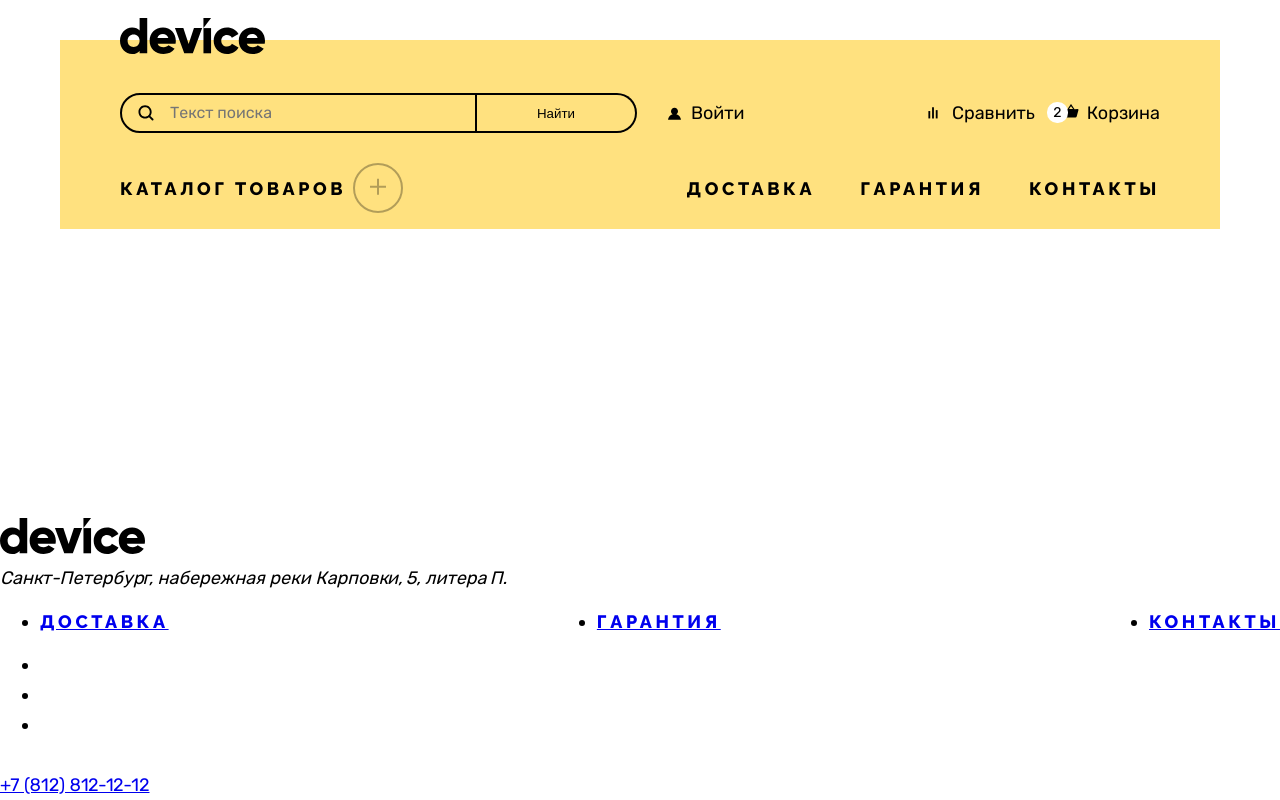
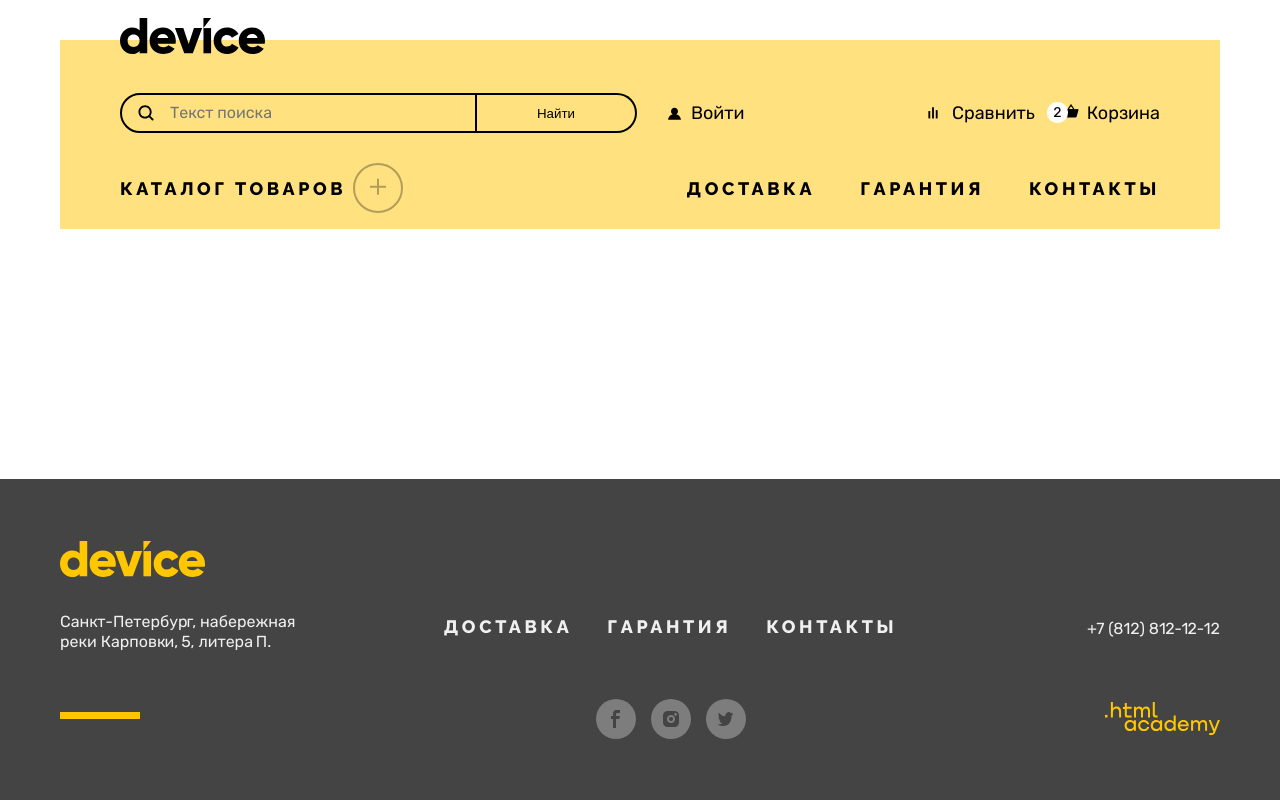
Before and after one commit to vikkont79/device_bem, a website: page source/index.html in a window 1280 px wide. Drawn offline with Linux system fonts and the light colour scheme.

Commit message:
Вёрстка блоков footer

```diff
--- a/source/index.html
+++ b/source/index.html
@@ -158,7 +158,7 @@
           реки Карповки, 5, литера П.</address>
       </div>
       <div class="page-footer__section page-footer__nav">
-        <ul class="page-footer__list site-list">
+        <ul class="page-footer__list site-list footer-list">
           <li class="site-list__item">
             <a class="page-footer__link" href="#">Доставка</a>
           </li>
--- /dev/null
+++ b/source/less/blocks/footer-list.less
@@ -0,0 +1,3 @@
+.footer-list {
+  gap: 35px;
+}
--- /dev/null
+++ b/source/less/blocks/page-footer.less
@@ -0,0 +1,137 @@
+.page-footer {
+  background-color: @dark;
+}
+
+.page-footer a {
+  color: @light;
+  text-decoration: none;
+}
+
+.page-footer__wrapper {
+  inline-size: 1160px;
+  display: grid;
+  grid-template-columns: 236px 1fr 175px;
+  margin-inline: auto;
+}
+
+.page-footer__logo {
+  display: block;
+  margin-block: 62px 35px;
+}
+
+.page-footer__logo .logo__icon {
+  fill: @yellowcover;
+}
+
+.page-footer__address {
+  position: relative;
+  margin: 0;
+  margin-block-end: 148px;
+  text-align: left;
+  color: @light;
+  font-style: normal;
+  font-size: 16px;
+  line-height: 20px;
+}
+
+.page-footer__address::after {
+  position: absolute;
+  content: "";
+  inline-size: 80px;
+  block-size: 7px;
+  left: 0;
+  top: 100px;
+  background-color: #FFC500;
+}
+
+.page-footer__nav {
+  display: flex;
+  flex-direction: column;
+  gap: 62px;
+  align-items: center;
+  margin-block: 137px 61px;
+}
+
+.page-footer__list {
+  margin: 0;
+  padding: 0;
+  list-style-type: none;
+}
+
+.page-footer__link {
+  position: relative;
+}
+
+.page-footer__link:hover {
+  color: @yellowcover;
+}
+
+.page-footer__link:hover.page-footer__link::after {
+  position: absolute;
+  content: "";
+  inline-size: 100%;
+  block-size: 2px;
+  left: 0;
+  top: 25px;
+  background-color: @yellowcover;
+}
+
+.page-footer__link:active,
+.page-footer__link:active.page-footer__link::after {
+  opacity: 0.3;
+}
+
+.page-footer__link:focus {
+  border: 2px violet solid;
+  outline: none;
+}
+
+.page-footer__social {
+  margin: 0;
+  padding: 0;
+  list-style-type: none;
+}
+
+.page-footer__phone {
+  display: block;
+  margin: 0;
+  margin-block: 140px 63px;
+  text-align: right;
+  font-style: normal;
+  font-size: 16px;
+  line-height: 20px;
+}
+
+.page-footer__phone:hover {
+  color: @yellowcover;
+}
+
+.page-footer__phone:active {
+  opacity: 0.3;
+}
+
+.page-footer__phone:focus {
+  border: 2px @violet solid;
+}
+
+.page-footer__copyright {
+  display: block;
+  margin: 0;
+  text-align: right;
+}
+
+.page-footer__copyright svg {
+  fill: @yellowcover;
+}
+
+.page-footer__copyright:hover svg {
+  fill: @white;
+}
+
+.page-footer__copyright:active svg {
+  opacity: 0.3;
+}
+
+.page-footer__copyright:focus svg {
+  border: 2px violet solid;
+}
--- /dev/null
+++ b/source/less/blocks/social.less
@@ -0,0 +1,33 @@
+.social {
+  display: flex;
+  justify-content: space-between;
+  gap: 15px;
+}
+
+.social__link {
+  inline-size: 40px;
+  block-size: 40px;
+  border-radius: 50px;
+  background-color: rgba(255, 255, 255, 0.3);
+  display: flex;
+  align-items: center;
+  justify-content: center;
+}
+
+.social__link:hover,
+.social__link:active {
+  background-color: #FFC500;
+}
+
+.social__icon {
+  fill: @dark;
+}
+
+.social__link:active .social__icon {
+  fill: rgba(68, 68, 68, 0.3)
+}
+
+.social__link:focus {
+  outline: 2px @violet solid;
+  border-radius: 50px;
+}
--- a/source/less/global/variables.less
+++ b/source/less/global/variables.less
@@ -1,7 +1,11 @@
 // Colors
 
 @black: #000000;
+@dark: #444444;
+@grey: #DCDCDC;
+@lightgrey: #EBEBEB;
+@light: #F0F0F0;
 @white: #FFFFFF;
-@yellowcover: #FFE17F;
-@yellow: #FFCC33;
+@yellow: #FFE17F;
+@yellowcover: #FFC700;
 @violet: #AF4FFF;
--- a/source/less/style.less
+++ b/source/less/style.less
@@ -12,3 +12,6 @@
 @import "blocks/site-nav.less";
 @import "blocks/site-list.less";
 @import "blocks/nav-catalog.less";
+@import "blocks/page-footer.less";
+@import "blocks/footer-list.less";
+@import "blocks/social.less";
```
Also changed, not shown: source/css/style.css, 1 other file.
